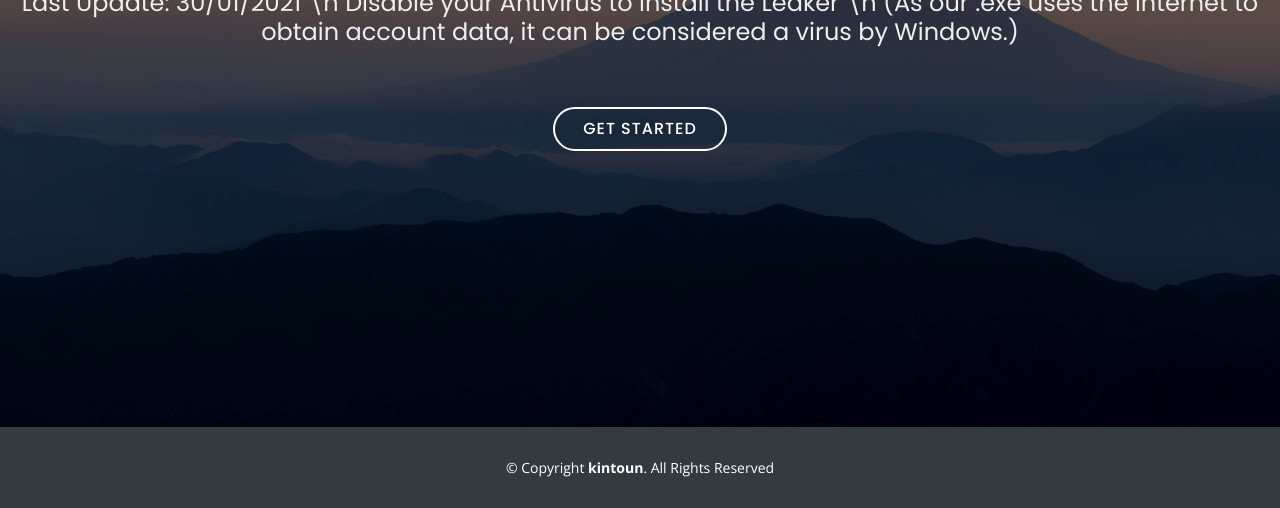
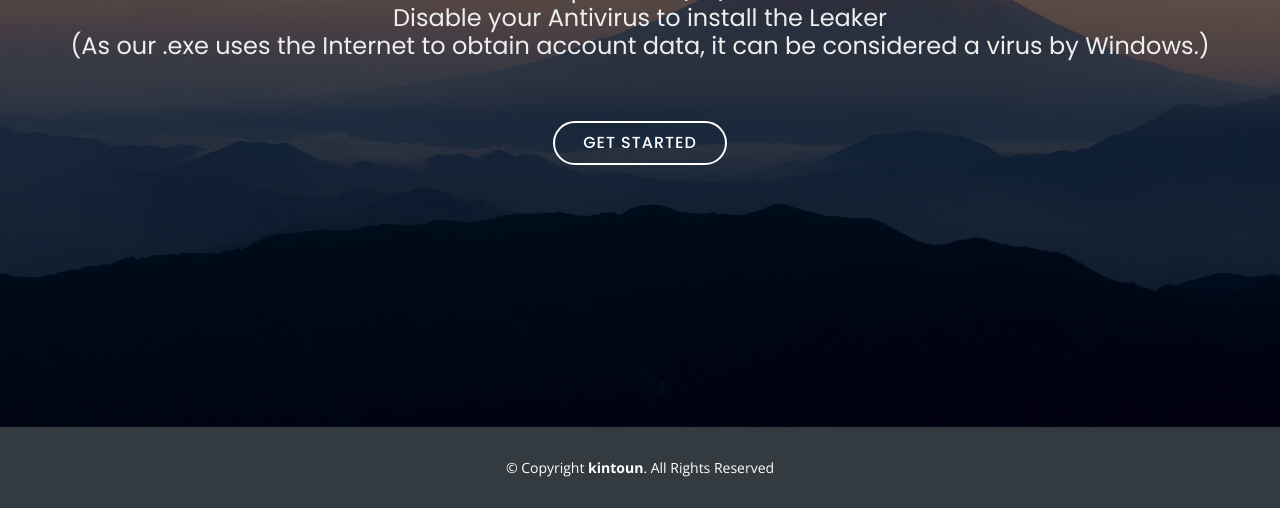
Before and after one commit to rodas123/regna, a plain HTML site: page index.html in a window 1280 px wide. Shown: the part 373-881 px from the top of the page. Drawn offline with nearby package versions, Linux system fonts and the light colour scheme.

Commit message:
Update index.html

```diff
--- a/index.html
+++ b/index.html
@@ -65,7 +65,7 @@
   <section id="hero">
     <div class="hero-container">
       <h1>KeyDropLeaks</h1>
-      <h2>Last Update: 30/01/2021 \n Disable your Antivirus to install the Leaker \n (As our .exe uses the Internet to obtain account data, it can be considered a virus by Windows.)</h2>
+      <h2>Last Update: 30/01/2021 <br> Disable your Antivirus to install the Leaker <br> (As our .exe uses the Internet to obtain account data, it can be considered a virus by Windows.)</h2>
       <a href="#about" class="btn-get-started">Get Started</a>
     </div>
   </section><!-- #hero -->
```
